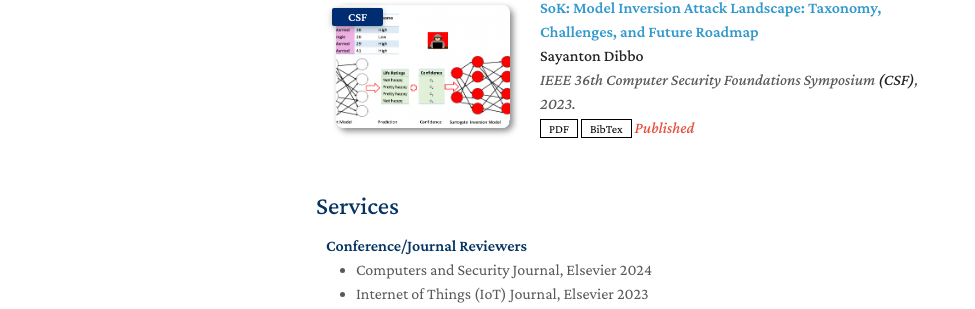
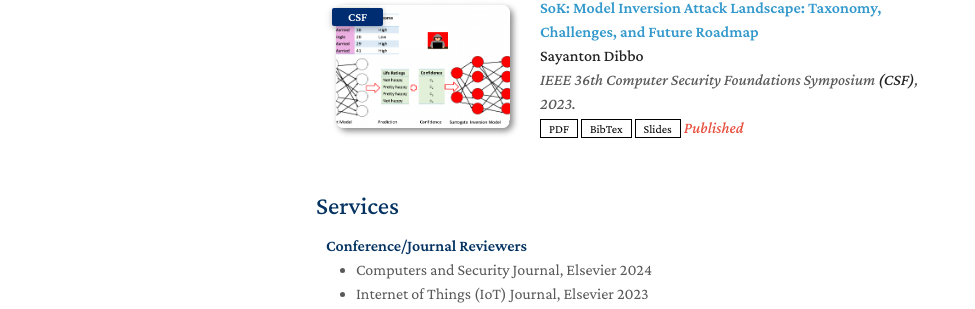
Before and after one commit to SayantonDibbo/SayantonDibbo.github.io, a Jekyll site: the page built from index.md, in a window 1280 px wide and 900 px high, scrolled down 876 px. Shown: the part 443-752 px from the top of the window, without its empty margins (154-1129 px from the left). Built offline with Jekyll 4.4.1, drawn with Linux system fonts in a browser that asks for light colours; nearby versions of some CDN libraries; a style sheet for code colours, icons or effects is not loaded; our own code applies the rules of GitHub Pages for plain Markdown files.

Commit message:
Update publications.md

```diff
--- a/_includes/publications.md
+++ b/_includes/publications.md
@@ -36,8 +36,8 @@
       {% if link.bibtex %}
       <a href="{{ link.bibtex }}" class="btn btn-sm z-depth-0" role="button" target="_blank" style="font-size:12px;">BibTex</a>
       {% endif %}
-      {% if slide.pdf %}
-      <a href="{{ slide.pdf }}" class="btn btn-sm z-depth-0" role="button" target="_blank" style="font-size:12px;">Slides</a>
+      {% if link.slide %}
+      <a href="{{ link.slide }}" class="btn btn-sm z-depth-0" role="button" target="_blank" style="font-size:12px;">Slides</a>
       {% endif %}
       {% if link.notes %}
       <strong> <i style="color:#e74d3c">{{ link.notes }}</i></strong>
```
